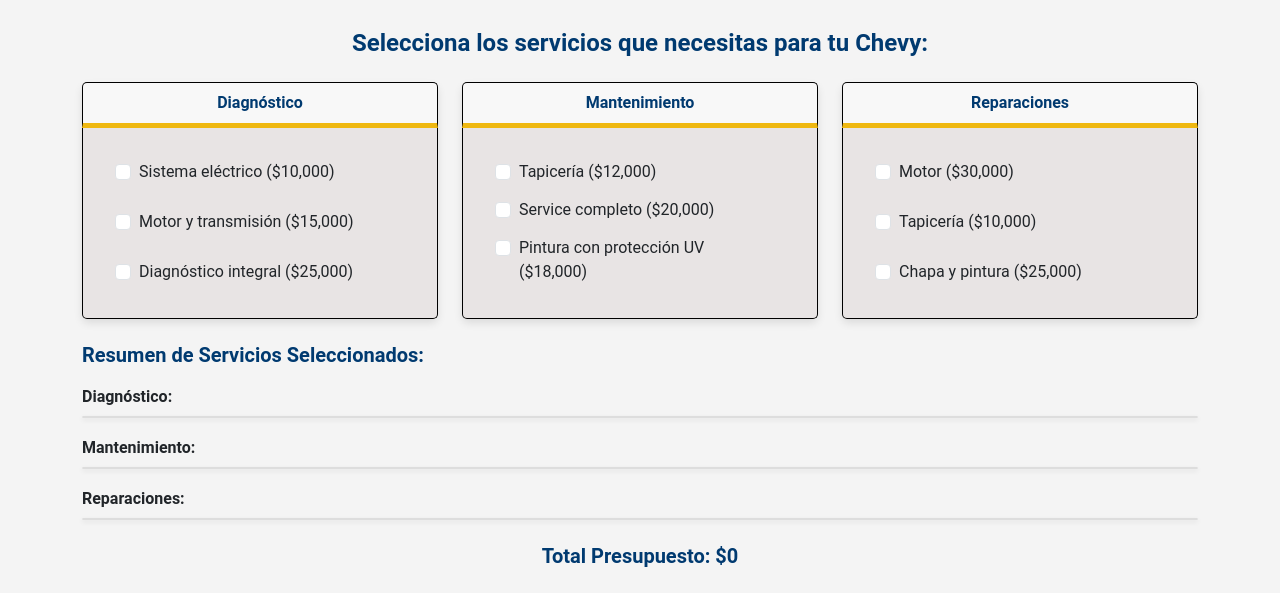
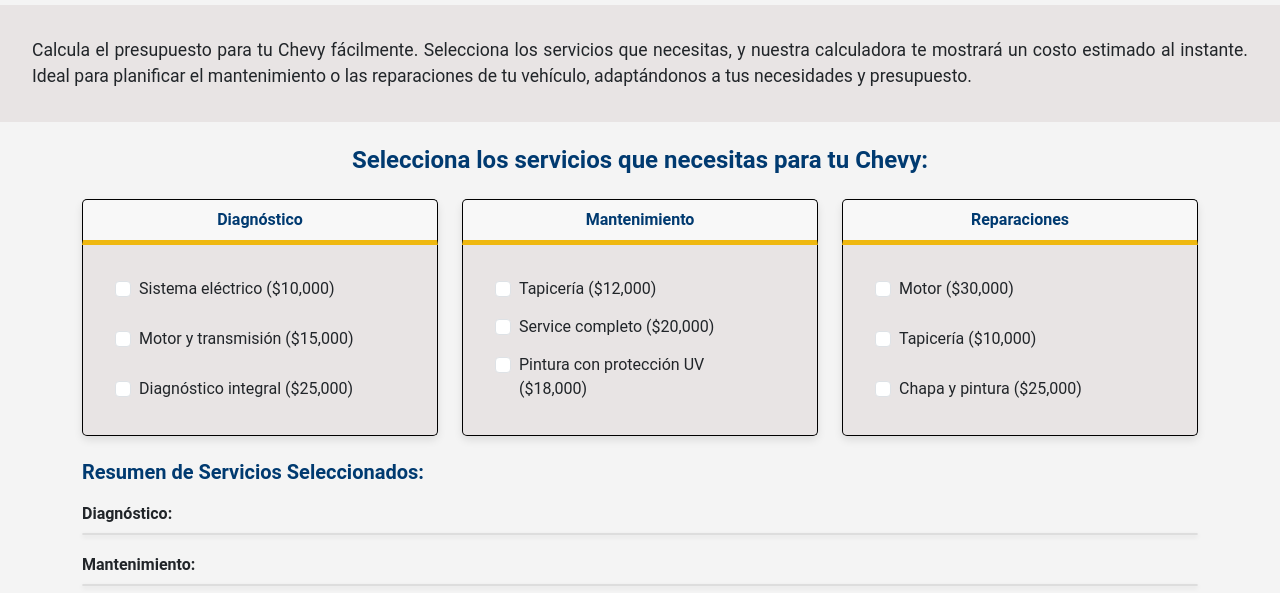
Before and after one commit to joselg94/TPAvances, a plain HTML site: page calculadora.html in a window 1280 px wide. Shown: the part 173-766 px from the top of the page. Drawn offline with nearby package versions, Linux system fonts and the light colour scheme.

Commit message:
Tarjeta agregada

```diff
--- a/calculadora.html
+++ b/calculadora.html
@@ -112,6 +112,19 @@
       </div>
     </nav>
     <h1 class="text-center mt-4">CALCULADORA DE PRESUPUESTO</h1>
+
+    <div class="card-overlay">
+      <p
+        id="history-description"
+        class="card-text"
+      >
+        Calcula el presupuesto para tu Chevy fácilmente. Selecciona los
+        servicios que necesitas, y nuestra calculadora te mostrará un costo
+        estimado al instante. Ideal para planificar el mantenimiento o las
+        reparaciones de tu vehículo, adaptándonos a tus necesidades y
+        presupuesto.
+      </p>
+    </div>
 
     <div class="container mt-2">
       <h4
```
